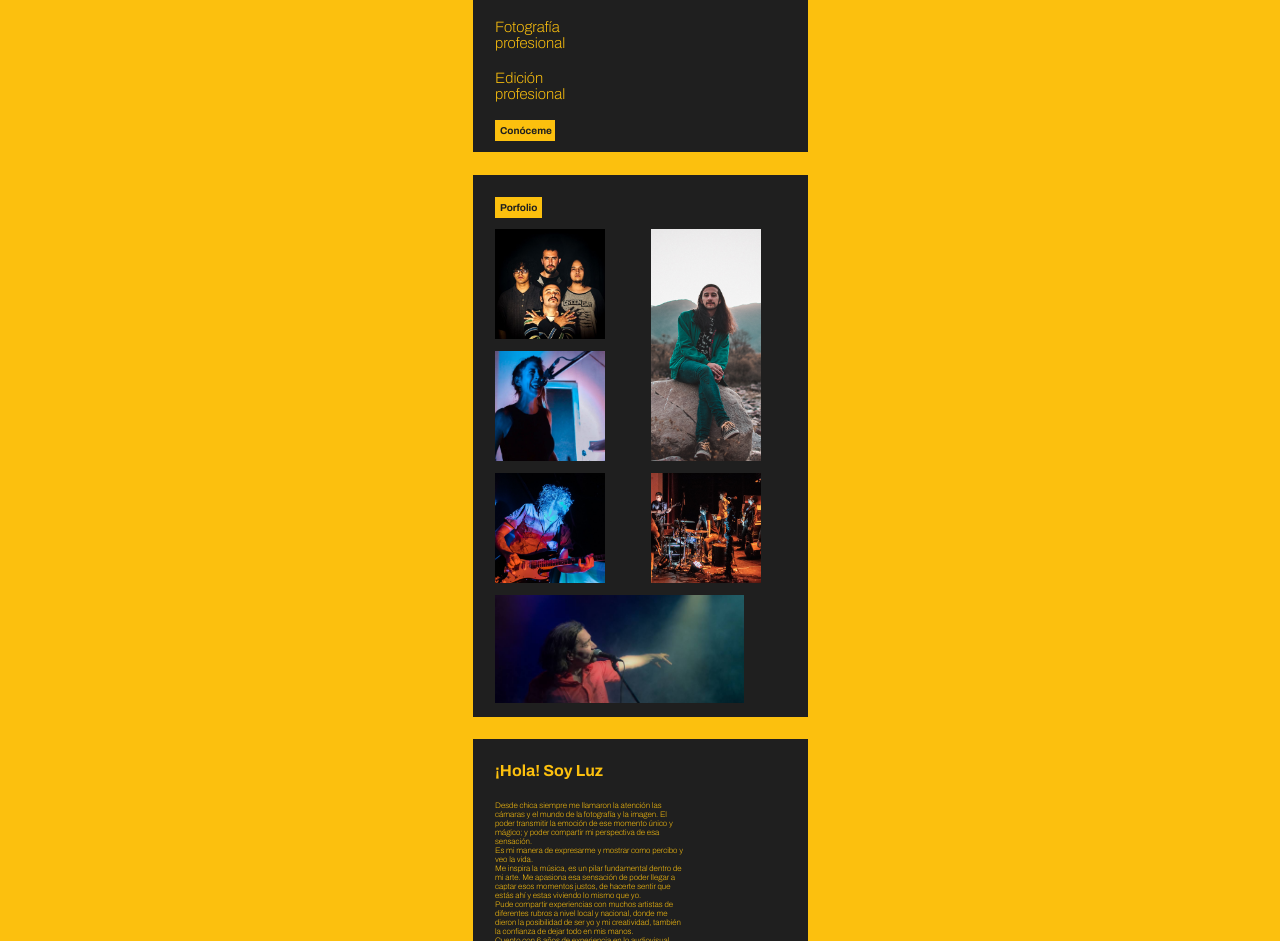
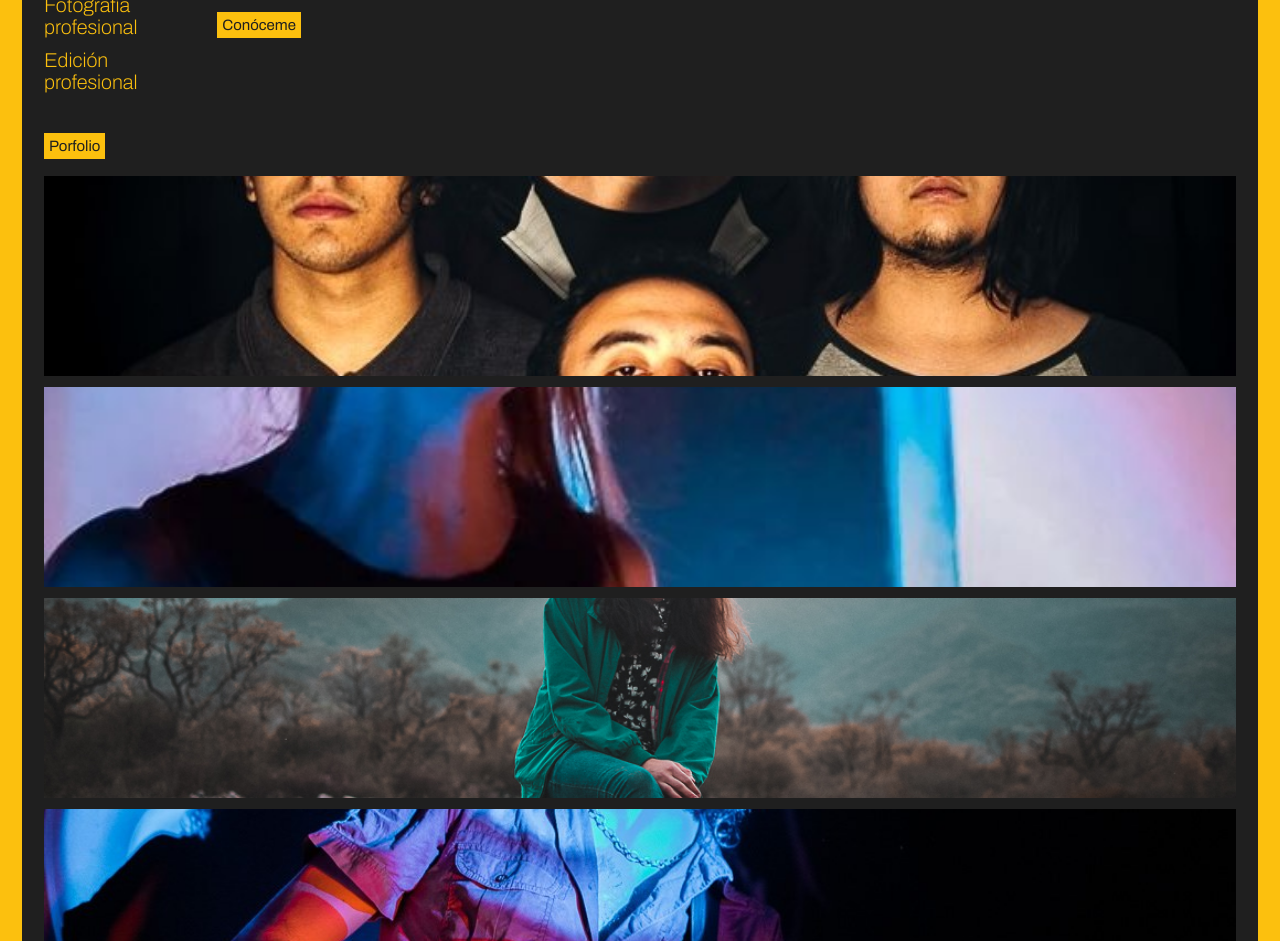
Before and after one commit to xam420/luztangona, a website: page index.html in a window 1280 px wide. Shown: the part 88-1029 px from the top of the page. Drawn offline with Linux system fonts and the light colour scheme.

Commit message:
prueba principal 320px

```diff
--- a/index.html
+++ b/index.html
@@ -13,13 +13,19 @@
 <link rel="stylesheet" href="css/style.css">
 <body>
     <header id="inicio">
-        <h1>Luz Tangona</h1>
-        <h2 class="uno">Fotografía <br> profesional</h2>
-        <h2>Edición <br> profesional</h2>
-        <a href="#sobre">Conóceme</a>
+        <div class="texto-inicio">
+            <h1>Luz Tangona</h1>
+            <h2 class="uno">Fotografía <br> profesional</h2>
+            <h2>Edición <br> profesional</h2>
+        </div>
+        <div class="enlace-inicio">
+            <a href="#">Conóceme</a>
+        </div>
     </header>
-    <main>
-        <a class="portf" href="#">Porfolio</a>
+    <main id="portf">
+        <div class="enlace-portf">
+            <a href="#">Porfolio</a>
+        </div>
         <div class="galeria">
             <div class="img1">
                 <img src="img/krylo-queen.jpg" alt="">
@@ -42,10 +48,8 @@
         </div>
     </main>
     <section id="sobre">
-        <div class="titulo">
+        <div class="texto">
             <h2>¡Hola! Soy Luz</h2>
-        </div>
-        <div class="texto">
             <p>Desde chica siempre me llamaron la atención
                 las cámaras y el mundo de la fotografía y la imagen.
                 El poder transmitir la emoción de ese momento único y mágico;
@@ -71,11 +75,9 @@
                 Cuento con la creatividad y el ojo artístico que tu material necesita.
             </p>
         </div>
+        <div class="img-sobre">
+            <img src="img/luz1.jpg" alt="Foto de Luz Tangona">
+        </div>
     </section>
-    <div class="flecha">
-        <a href="#inicio">
-            <img src="img/flecha.png" alt="">
-        </a>
-    </div>
 </body>
 </html>
--- a/scss/_principal.scss
+++ b/scss/_principal.scss
@@ -1,112 +1,94 @@
 body {
-    display: flex;
-    flex-direction: column;
-    align-items: center;
+    padding: 22px;
 }
 
-/*MOBILE HEADER*/
-header {
+/*HEADER MOBILE*/
+#inicio {
+    display: flex;
+    flex-direction: row;
+    padding: 22px;
     background-color: $secundario;
-    width: 280px;
-    height: 195px;
-    margin: 45px 0px 0px 0px;
-    display: flex;
-    flex-direction: column;
 
+    .texto-inicio {
+        display: flex;
+        flex-direction: column;
+        gap: 11px;
+        font-family: $principal;
+        color: $primario;
 
-    h1 {
-        width: 104px;
-        height: 20px;
-        color: $primario;
-        font-family: $principal;
-        font-weight: 700;
-        font-size: 16px;
-        margin: 22.5px 0px 22.5px 22.5px;
+        h1 {
+            font-size: 25px;
+            font-weight: 700;
+        }
+        h2 {
+            font-size: 20px;
+            font-weight: 200;
+        }
     }
 
-    h2 {
+    .enlace-inicio {
+        margin-left: 22px;
+        align-self: center;
         font-family: $principal;
-        font-weight: 200;
-        font-size: 15px;
-        color: $primario;
-        margin: 0px 0px 17.5px 22.5px ;
-    }
 
-    .uno {
-        margin-bottom: 19px;
-    }
-
-    a {
-        font-family: $principal;
-        font-size: 10px;
-        font-weight: 700;
-        color: $secundario;
-        background-color: $primario;
-        padding: 5px;
-        margin-left: 22.5px;
-        margin-bottom: 22.5px;
-        display: inline-block;
-        width: 50px;
+        a {
+            font-size: 15px;
+            padding: 5px;
+            background-color: $primario;
+            color: $secundario;
+        }
     }
 }
 
-/*MOBILE MAIN*/
-main {
+/*MAIN MOBILE*/
+#portf {
+    display: flex;
+    flex-direction: column;
+    gap: 22px;
+    padding: 22px;
     background-color: $secundario;
-    width: 280px;
-    margin: 22.5px 0px 0px 0px;
-    padding-top: 22px;
 
-    a {
+    .enlace-portf {
         font-family: $principal;
-        font-weight: 700;
-        color: $secundario;
-        background-color: $primario;
-        font-size: 10px;
-        margin-left: 22.5px;
-        padding: 5px;
+
+        a {
+            font-size: 15px;
+            padding: 5px;
+            background-color: $primario;
+            color: $secundario;
+        }
     }
 
     .galeria {
-        margin-left: 22.5px;
-        margin-top: 14px;
-        display: grid;
-        grid-template-columns: 1fr 1fr;
-        grid-template-rows: 1fr 1fr 1fr 1fr;
-        grid-template-areas:
-        "img1 img3"
-        "img2 img3"
-        "img4 img5"
-        "img6 img6";
+        display: flex;
+        flex-direction: column;
+        gap: 11px;
 
         .img1 {
-            width: 90px;
-            height: 90px;
-            grid-area: img1;
+            width: auto;
+            height: 200px;
 
             img {
                 width: 100%;
                 height: 100%;
-                object-fit: cover
+                object-fit: cover;
             }
         }
 
         .img2 {
-            width: 90px;
-            height: 90px;
-            grid-area: img2;
+            width: auto;
+            height: 200px;
 
             img {
                 width: 100%;
                 height: 100%;
-                object-fit: cover
+                object-fit: cover;
             }
         }
 
         .img3 {
-            width: 80px;
-            height: 198px;
-            grid-area: img3;
+            width: auto;
+            height: 200px;
 
             img {
                 width: 100%;
@@ -116,34 +98,30 @@ main {
         }
 
         .img4 {
-            width: 90px;
-            height: 90px;
-            grid-area: img4;
+            width: auto;
+            height: 200px;
 
             img {
                 width: 100%;
                 height: 100%;
-                object-fit: cover
+                object-fit: cover;
             }
         }
 
         .img5 {
-            width: 90px;
-            height: 90px;
-            grid-area: img5;
+            width: auto;
+            height: 200px;
 
             img {
                 width: 100%;
                 height: 100%;
-                object-fit: cover
+                object-fit: cover;
             }
         }
 
         .img6 {
-            width: 184px;
-            height: 108px;
-            grid-area: img6;
-            margin-bottom: 14px;
+            width: auto;
+            height: 200px;
 
             img {
                 width: 100%;
@@ -154,98 +132,42 @@ main {
     }
 }
 
-/*MOBILE SOBRE*/
+/*SOBRE MOBILE*/
 #sobre {
-    background-color: $secundario;
-    width: 280px;
-    margin: 22.5px 0px 0px 0px;
     display: flex;
     flex-direction: column;
+    gap: 22px;
+    padding: 22px;
+    background-color: $secundario;
 
-    .titulo {
-        margin: 22.5px 0px 22.5px 22.5px;
+    .texto {
+        display: flex;
+        flex-direction: column;
+        gap: 15px;
+        background-color: $primario;
+        padding: 5px;
 
         h2 {
-            font-size: 16px;
-            font-weight: 700;
-            color: $primario;
+            font-size: 22px;
             font-family: $principal;
+            color: $secundario;
+        }
+
+        p {
+            font-size: 12px;
+            font-family: $principal;
+            color: $secundario;
         }
     }
 
-    .texto {
-        margin: 0px 0px 22.5px 22.5px;
-        width: 190px;
+    .img-sobre {
+        width: auto;
+        height: 200px;
 
-        p {
-            font-family: $principal;
-            font-weight: 200;
-            font-size: 8px;
-            color: $primario;
+        img {
+            width: 100%;
+            height: 100%;
+            object-fit: cover;
         }
     }
 }
-
-.flecha {
-    width: 15px;
-    height: 15px;
-    position: absolute;
-    left: 90%;
-    margin-bottom: 30px;
-
-    a {
-        img {
-            width: 100%;
-            height: 100%;
-        }
-    }
-}
-
-/*TABLET HEADER*/
-@media (min-width: 375px){
-    header {
-        width: 335px;
-    }
-
-    main {
-        width: 335px;
-
-        .galeria {
-            gap: 0px;
-            .img1 {
-                width: 110px;
-                height: 110px;
-            }
-
-            .img2 {
-                width: 110px;
-                height: 110px;
-            }
-
-            .img3 {
-                width: 110px;
-                height: 232px;
-
-            }
-
-            .img4 {
-                width: 110px;
-                height: 110px;
-            }
-
-            .img5 {
-                width: 110px;
-                height: 110px;
-            }
-
-            .img6 {
-                width: 249px;
-            }
-        }
-    }
-
-    #sobre {
-        width: 335px;
-        margin-bottom: 45px;
-    }
-}
```
Also changed, not shown: css/style.css, img/luz1.jpg (added), 1 other file.
